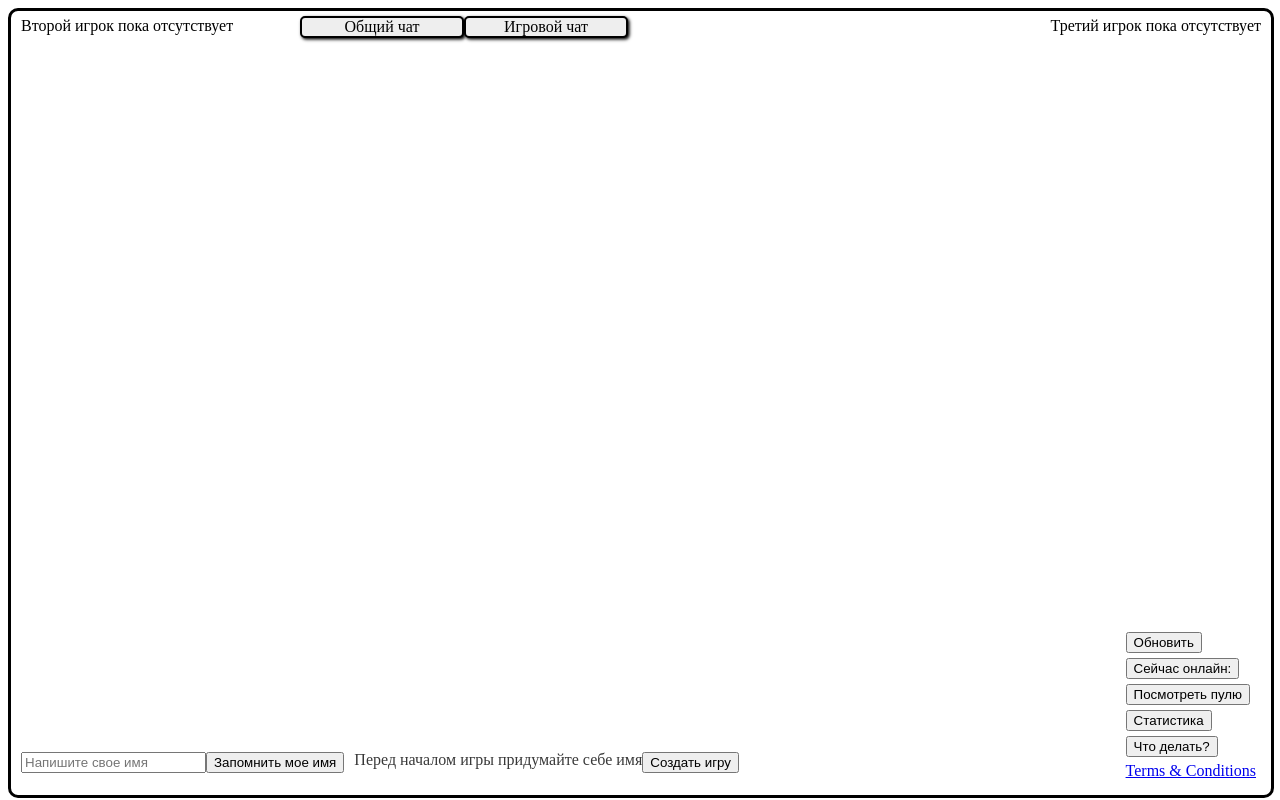
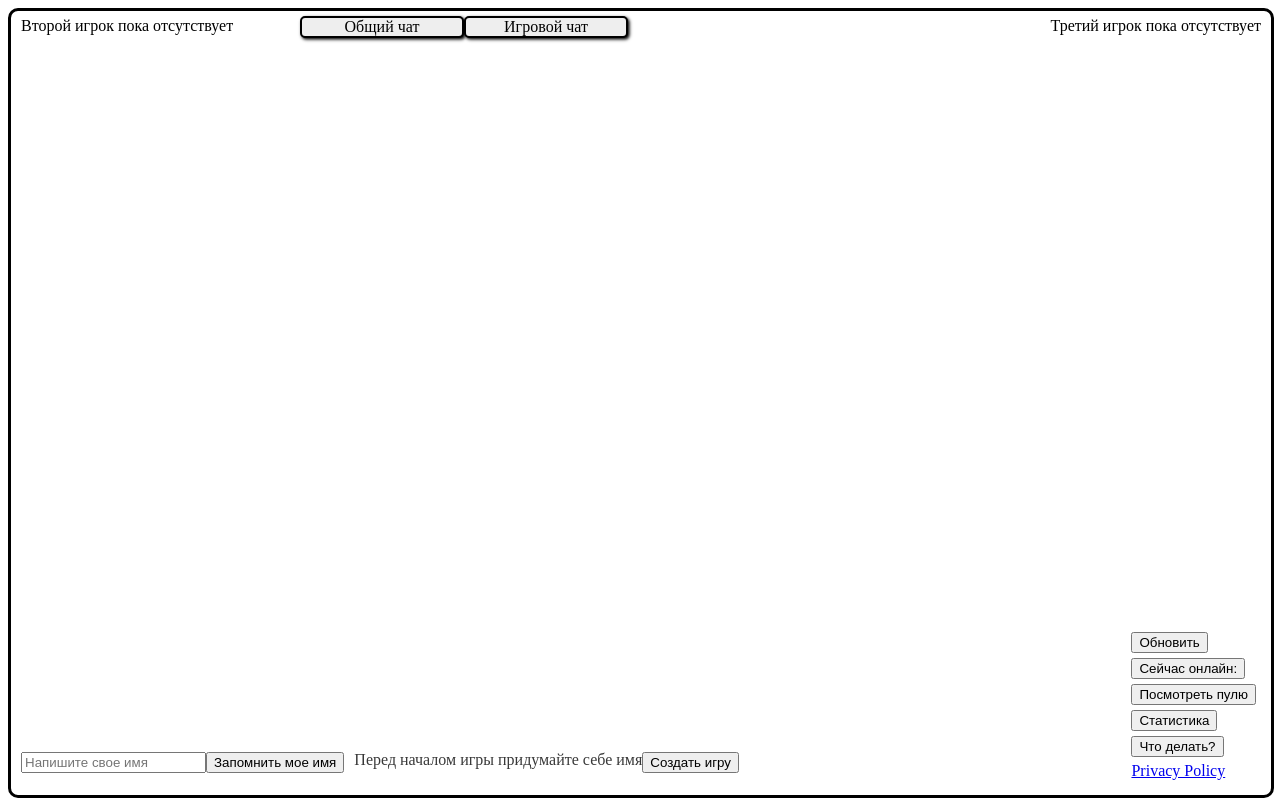
Before and after one commit to dkostiunin/pref, a website: page pref/index.html in a window 1280 px wide. Drawn offline with nearby package versions, Linux system fonts and the light colour scheme; no server answers.

Commit message:
change_policy

```diff
--- a/pref/index.html
+++ b/pref/index.html
@@ -18,7 +18,7 @@
 					<p><button onclick="pulya_look(this)">Посмотреть пулю</button></p>
 					<p><button onclick="statistic(this)">Статистика</button></p>
 					<p><button onclick="help()">Что делать?</button></p>
-					<p><a href="https://diod.tk/pref/terms.html">Terms & Conditions</a></p>
+					<p><a href="https://pref-sochi.herokuapp.com/terms.html">Privacy Policy</a></p>
 				</div>
 			</div>
 			<div style="position: absolute; left: 10px; top: -10px">
```
